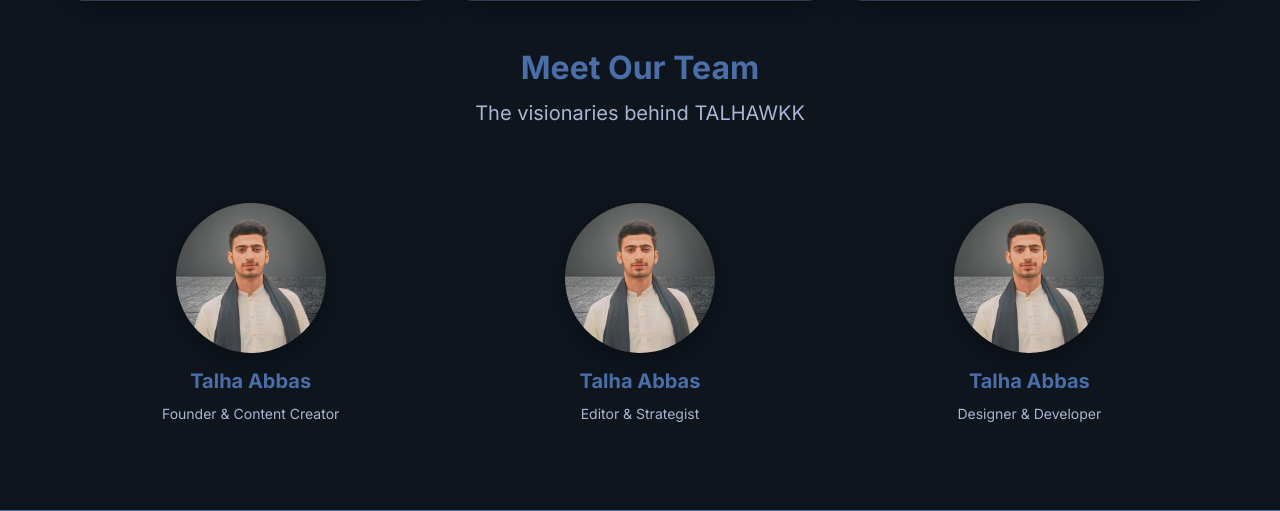
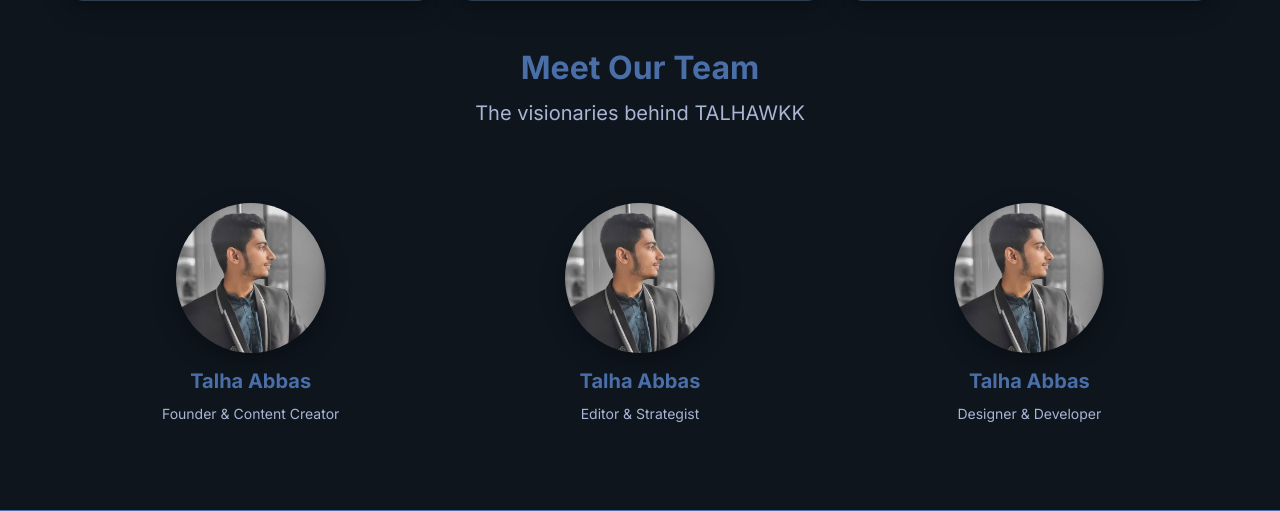
Before and after one commit to talhawkk/Blog-Project-Using-Django, a Django app: page /about/ in a window 1280 px wide. Shown: the part 1914-2425 px from the top of the page. Run offline with Django 5.2, Linux system fonts and the light colour scheme.

Commit message:
fix Debug issue

```diff
--- a/BlogProject/BlogProject/settings.py
+++ b/BlogProject/BlogProject/settings.py
@@ -23,7 +23,7 @@
 SECRET_KEY = 'django-insecure-4ov%e849l7s773^cvok+6zvhp!-2v(3i542cbz0f#cy2ybl5dq'
 
 # SECURITY WARNING: don't run with debug turned on in production!
-DEBUG = False
+DEBUG = True
 
 ALLOWED_HOSTS = ['talhawkkblog.up.railway.app', '127.0.0.1', 'localhost']
 
--- a/BlogProject/blog/templates/blog/aboutus.html
+++ b/BlogProject/blog/templates/blog/aboutus.html
@@ -56,17 +56,17 @@
     <p class="text-center fs-5" style="color: #a8b5d4;">The visionaries behind TALHAWKK</p>
     <div class="row gy-5 mt-4">
       <div class="col-md-4 text-center">
-        <img src="{% static 'blog/images/imag1.jpg' %}" alt="Team Member" class="rounded-circle mb-3" style="width: 150px; height: 150px; object-fit: cover; box-shadow: 0 8px 25px rgba(0, 0, 0, 0.3);">
+        <img src="{% static 'blog/images/imag3.jpg' %}" alt="Team Member" class="rounded-circle mb-3" style="width: 150px; height: 150px; object-fit: cover; box-shadow: 0 8px 25px rgba(0, 0, 0, 0.3);">
         <h5 class="fw-bold" style="color: #4a6ea8;">Talha Abbas</h5>
         <p class="small" style="color: #a8b5d4;">Founder & Content Creator</p>
       </div>
       <div class="col-md-4 text-center">
-        <img src="{% static 'blog/images/imag1.jpg' %}" alt="Team Member" class="rounded-circle mb-3" style="width: 150px; height: 150px; object-fit: cover; box-shadow: 0 8px 25px rgba(0, 0, 0, 0.3);">
+        <img src="{% static 'blog/images/imag3.jpg' %}" alt="Team Member" class="rounded-circle mb-3" style="width: 150px; height: 150px; object-fit: cover; box-shadow: 0 8px 25px rgba(0, 0, 0, 0.3);">
         <h5 class="fw-bold" style="color: #4a6ea8;">Talha Abbas</h5>
         <p class="small" style="color: #a8b5d4;">Editor & Strategist</p>
       </div>
       <div class="col-md-4 text-center">
-        <img src="{% static 'blog/images/imag1.jpg' %}" alt="Team Member" class="rounded-circle mb-3" style="width: 150px; height: 150px; object-fit: cover; box-shadow: 0 8px 25px rgba(0, 0, 0, 0.3);">
+        <img src="{% static 'blog/images/imag3.jpg' %}" alt="Team Member" class="rounded-circle mb-3" style="width: 150px; height: 150px; object-fit: cover; box-shadow: 0 8px 25px rgba(0, 0, 0, 0.3);">
         <h5 class="fw-bold" style="color: #4a6ea8;">Talha Abbas</h5>
         <p class="small" style="color: #a8b5d4;">Designer & Developer</p>
       </div>
```
Also changed, not shown: BlogProject/blog/static/blog/images/imag1.jpg (deleted), BlogProject/blog/static/blog/images/imag1.png (added).
